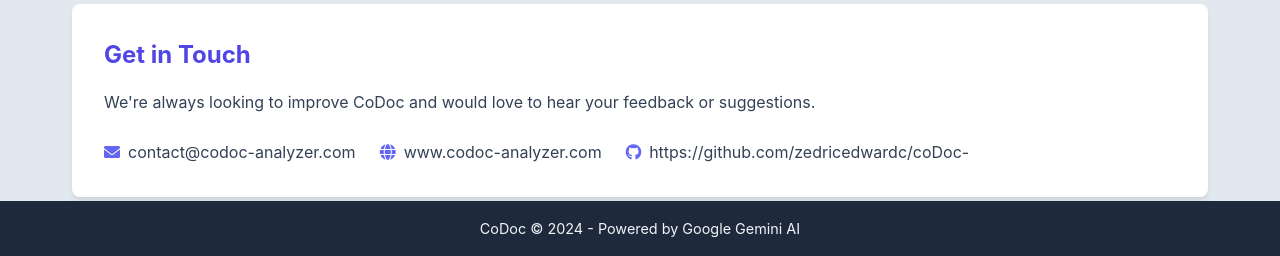
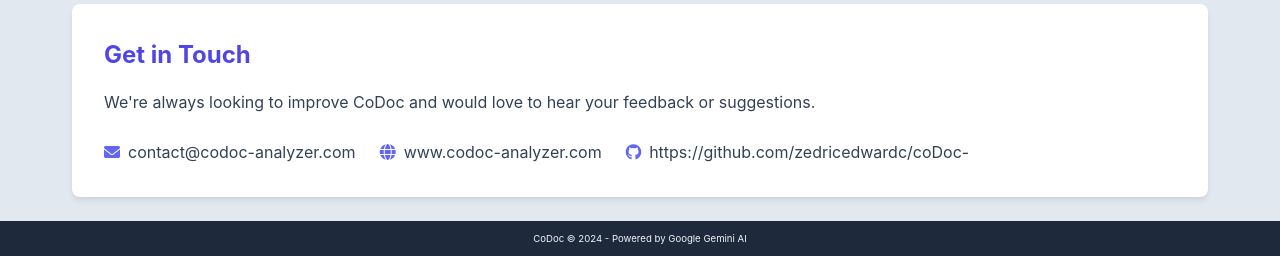
Before and after one commit to zedricedwardc/coDoc-, a Flask app: page /about in a window 1280 px wide. Shown: the part 1195-1451 px from the top of the page. Run offline with Flask 3, Linux system fonts and the light colour scheme.

Commit message:
minor ui imrpovements

```diff
--- a/CoDoc/static/css/analyzer.css
+++ b/CoDoc/static/css/analyzer.css
@@ -43,7 +43,7 @@ main.split-layout {
 }
 
 .editor-wrapper {
-  flex: 1;
+  flex: 0.976;
   overflow: hidden; /* CodeMirror handles scrolling */
   position: relative;
 }
@@ -63,8 +63,8 @@ main.split-layout {
 .sample-code {
   display: flex;
   width: 100%;
-  gap: 0.5rem;
-  padding: 0.75rem;
+  gap: 1rem;
+  padding: 1.5rem;
   background-color: var(#94a3b8);
   flex-wrap: nowrap;
 }
--- a/CoDoc/static/css/main.css
+++ b/CoDoc/static/css/main.css
@@ -251,8 +251,8 @@ footer {
   background-color: var(--dark-bg);
   color: var(--text-light);
   text-align: center;
-  padding: 1rem;
-  font-size: 0.9rem;
+  padding: 0.6rem;
+  font-size: 0.6rem;
   z-index: 10;
 }
 
```
